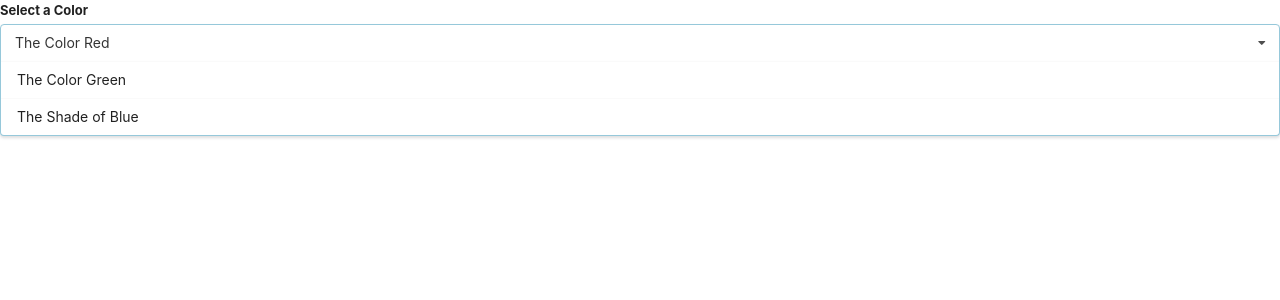
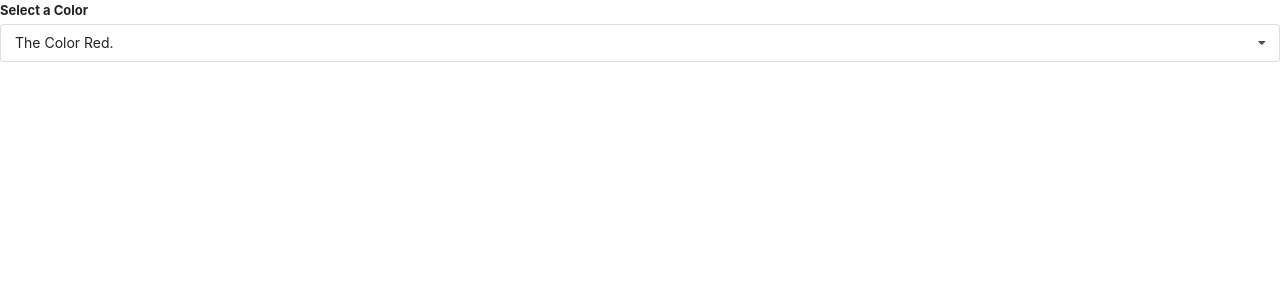
Before and after one commit to SwiftlyAside/ReactExercise, a React (Create React App) app: page / in a window 1280 px wide. Shown: the top 300 px of the page. Built offline with nearby package versions, Linux system fonts and the light colour scheme.

Commit message:
Modify some jsx files
일부 js, jsx 파일에 validation 추가

```diff
--- a/src/App.jsx
+++ b/src/App.jsx
@@ -23,7 +23,7 @@ const items = [
 
 const options = [
   {
-    label: 'The Color Red',
+    label: 'The Color Red.',
     value: 'red',
   },
   {
--- a/src/components/Dropdown.js
+++ b/src/components/Dropdown.js
@@ -1,6 +1,15 @@
-import React from 'react';
+import React, { useState, useEffect } from 'react';
+import * as PropTypes from 'prop-types';
 
 const Dropdown = ({ options, selected, onSelectedChange }) => {
+  const [open, setOpen] = useState(false);
+
+  useEffect(() => {
+    document.body.addEventListener('click', () => {
+      setOpen(false);
+    });
+  }, []);
+
   const renderedOptions = options.map(option => {
     if (option.value === selected.value) {
       return null;
@@ -21,16 +30,31 @@ const Dropdown = ({ options, selected, onSelectedChange }) => {
     <div className="ui form">
       <div className="field">
         <label className="label">Select a Color</label>
-        <div className="ui selection dropdown visible active">
+        {/* eslint-disable-next-line jsx-a11y/click-events-have-key-events,jsx-a11y/no-static-element-interactions */}
+        <div
+          onClick={() => setOpen(!open)}
+          className={`ui selection dropdown ${open ? 'visible active' : ''}`}
+        >
           <i className="dropdown icon" />
           <div className="text">{selected.label}</div>
-          <div className="menu visible transition">{renderedOptions}</div>
+          <div className={`menu ${open ? 'visible transition' : ''}`}>
+            {renderedOptions}
+          </div>
         </div>
       </div>
     </div>
   );
 };
 
-Dropdown.propTypes = {};
+Dropdown.propTypes = {
+  options: PropTypes.arrayOf(
+    PropTypes.shape({ label: PropTypes.string, value: PropTypes.string }),
+  ).isRequired,
+  selected: PropTypes.shape({
+    label: PropTypes.string,
+    value: PropTypes.string,
+  }).isRequired,
+  onSelectedChange: PropTypes.func.isRequired,
+};
 
 export default Dropdown;
--- a/src/components/SeasonDisplay.jsx
+++ b/src/components/SeasonDisplay.jsx
@@ -1,5 +1,6 @@
 import './SeasonDisplay.css';
 import React from 'react';
+import * as PropTypes from 'prop-types';
 
 const seasonConfig = {
   summer: {
@@ -31,4 +32,8 @@ const SeasonDisplay = props => {
   );
 };
 
+SeasonDisplay.propTypes = {
+  lat: PropTypes.number.isRequired,
+};
+
 export default SeasonDisplay;
--- a/src/components/Spinner.jsx
+++ b/src/components/Spinner.jsx
@@ -1,4 +1,5 @@
 import React from 'react';
+import PropTypes from 'prop-types';
 
 const Spinner = props => {
   return (
@@ -12,4 +13,8 @@ Spinner.defaultProps = {
   message: 'Loading...',
 };
 
+Spinner.propTypes = {
+  message: PropTypes.string,
+};
+
 export default Spinner;
```
Also changed, not shown: src/components/Accordion.js (+10 -0 lines), src/components/ApprovalCard.jsx (+8 -0 lines), src/components/CommentDetail.jsx (+8 -0 lines), 1 other file (tests, documents, lock files or other folders).
